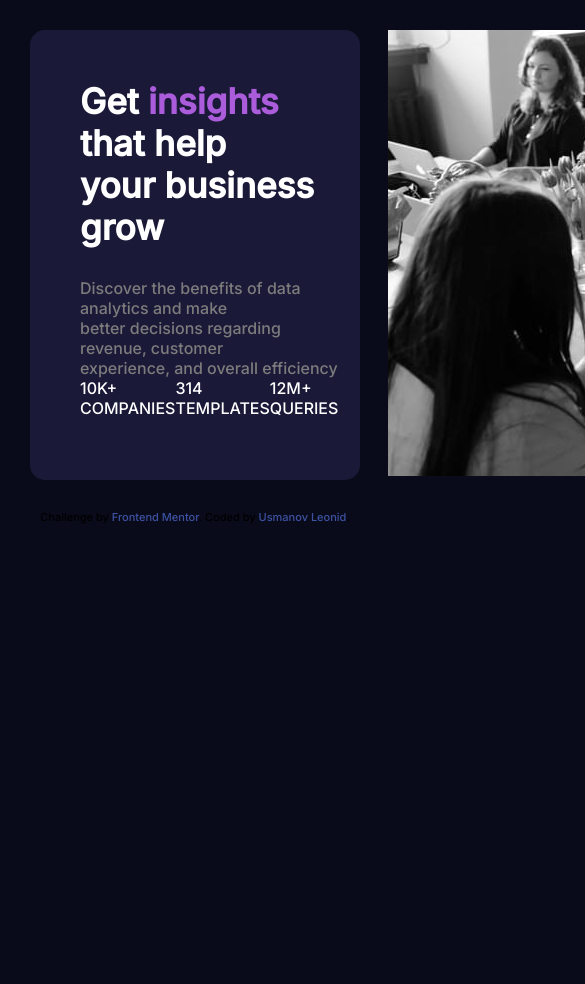
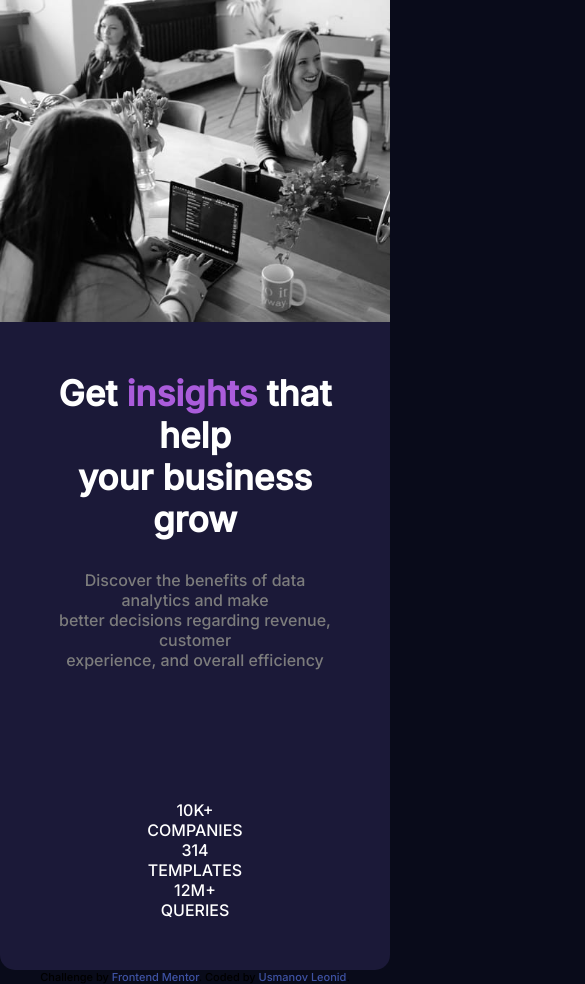
Before and after one commit to MizRei/MDK-Assignment, a plain HTML site: page index.html in a window 390 px wide. Shown: the top 984 px of the page, 585 px wide, since content can reach past the window. Before the commit the page ends 844 px from the top, so only its background shows below. Drawn offline with Linux system fonts and the light colour scheme.

Commit message:
Add files via upload

```diff
--- a/css/style.scss
+++ b/css/style.scss
@@ -8,6 +8,7 @@
 }
 body{
     background-color: hsl(233, 47%, 7%);
+
     a{
         text-decoration: none;
         color: white;
@@ -15,10 +16,11 @@ body{
 }
 .global{
     display: flex;
-    max-width: 1440px;
-    margin: 30px;
+    max-width: 1015px;
+    margin: 0 auto;
     background-color: hsl(244, 38%, 16%);
     border-radius: 15px;
+    z-index: 1;
     .text{
         margin: 50px;
         display: flex;
@@ -37,6 +39,7 @@ body{
         .small_text{
 
             color: rgb(124, 124, 124);
+            padding-bottom: 130px;
 
         }
         .peoples{
@@ -47,19 +50,33 @@ body{
     .picture{
         display: flex;
 
-        .images{
-            position: relative;
-            width: 540;
-            height: 450;
+        .image{
+            display: flex;
             flex-shrink: 1;
+            background-image: url(../images/image-header-desktop.jpg);
+            max-width: 100%;
+            margin: 0 auto;
             z-index: 0;
         }
-        .background{
+        .image_background{
 
-            width: 540;
-            height: 450;
             background-color:hsl(277, 64%, 61%);
             z-index: 1;
         }
     }
 }
+@media screen and (max-width:600px) {
+    .global{
+        flex-direction: column-reverse;
+
+    }
+    .peoples{
+        flex-direction: column;
+    }
+    .text{
+        text-align: center;
+    }
+    .image{
+        background-image: url(../images/image-header-mobile.jpg);
+    }
+}
```
Also changed, not shown: css/style.css.
